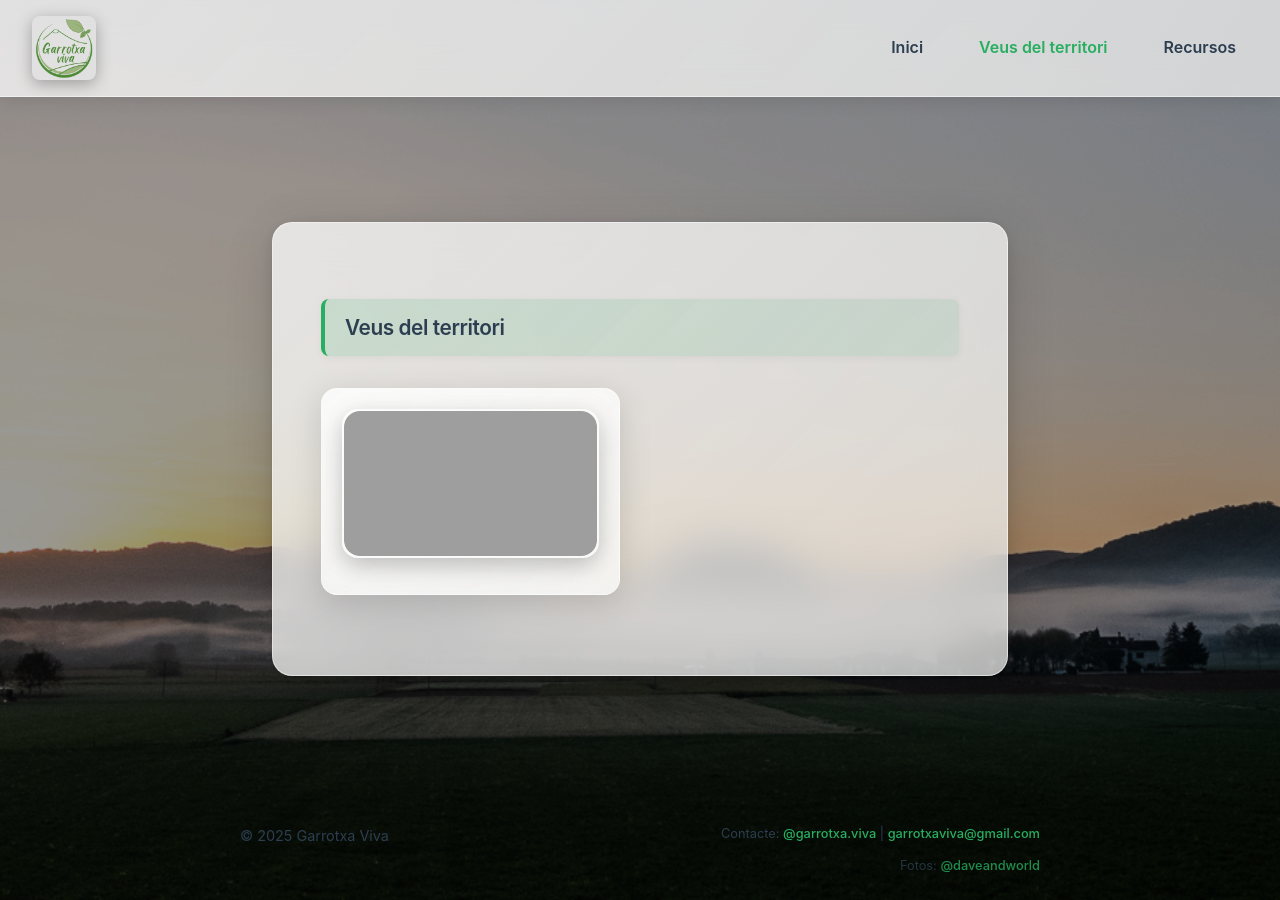
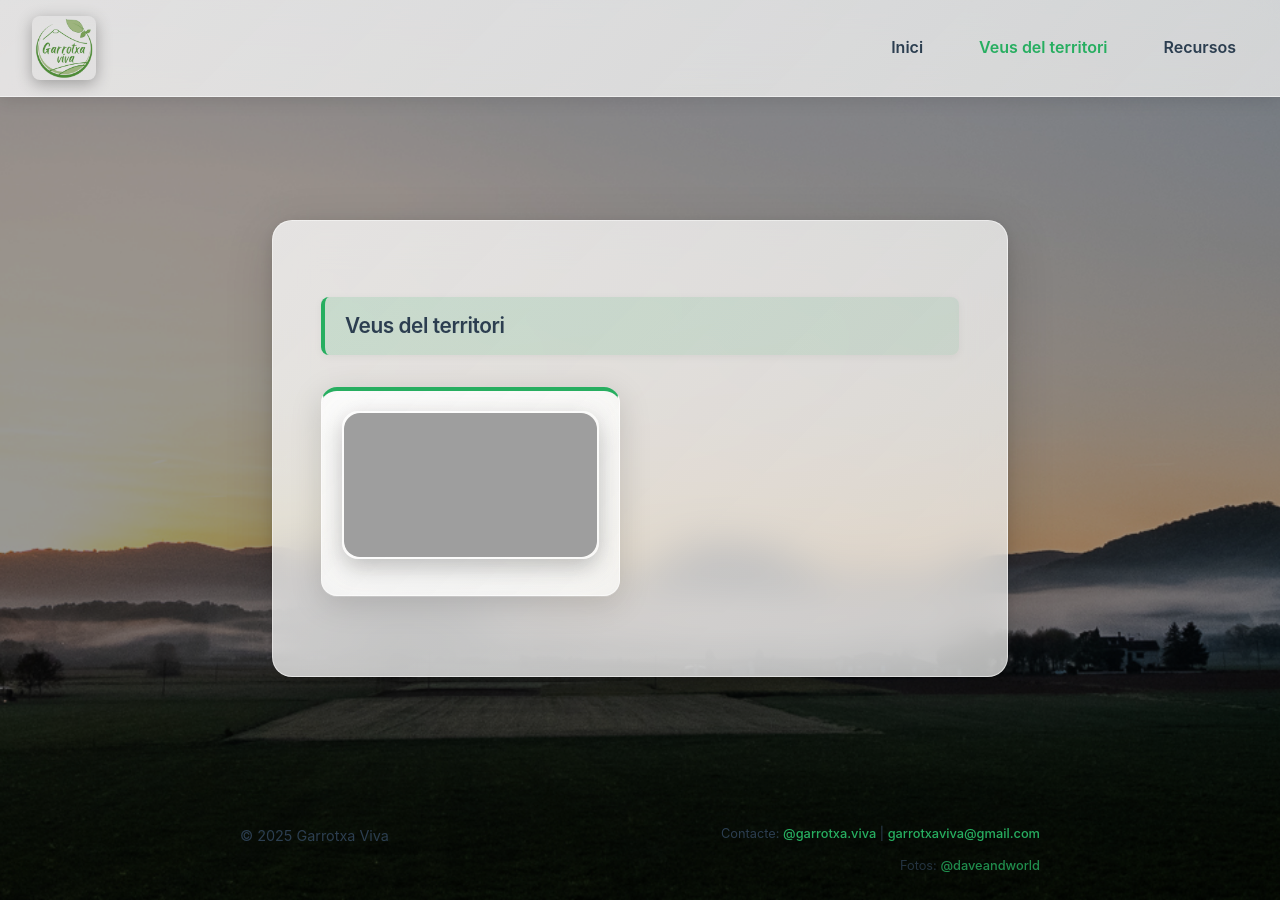
Before and after one commit to garrotxa-viva/garrotxa-viva.github.io, a Jekyll site: the page built from veus-del-territori.markdown, in a window 1280 px wide. Built offline with Jekyll 4.4.1, drawn with Linux system fonts in a browser that asks for light colours; grey boxes are pictures that could not be loaded.

Commit message:
Make video cards nicer

```diff
--- a/assets/css/main.css
+++ b/assets/css/main.css
@@ -163,22 +163,49 @@ nav a.active {
 
 .video-card {
   background: linear-gradient(135deg, rgba(255, 255, 255, 0.75), rgba(250, 250, 248, 0.7));
-  padding: 1rem;
+  padding: 1.25rem;
   border-radius: 1rem;
   box-shadow: 0 0.5rem 2rem rgba(0, 0, 0, 0.15);
   backdrop-filter: blur(20px);
   border: 1px solid rgba(255, 255, 255, 0.5);
-  transition: transform 0.3s ease, box-shadow 0.3s ease;
+  border-top: 4px solid #27ae60;
+  transition: all 0.3s ease;
+  position: relative;
+  overflow: hidden;
+}
+
+.video-card::before {
+  content: '';
+  position: absolute;
+  top: 0;
+  left: 0;
+  right: 0;
+  height: 4px;
+  background: linear-gradient(90deg, #27ae60, #229954);
+  transform: scaleX(0);
+  transform-origin: left;
+  transition: transform 0.3s ease;
+}
+
+.video-card:hover::before {
+  transform: scaleX(1);
 }
 
 .video-card:hover {
-  transform: translateY(-0.25rem);
-  box-shadow: 0 0.75rem 2.5rem rgba(0, 0, 0, 0.2);
+  transform: translateY(-0.5rem);
+  box-shadow: 0 1rem 3rem rgba(0, 0, 0, 0.25);
+  border-color: rgba(39, 174, 96, 0.3);
+  background: linear-gradient(135deg, rgba(255, 255, 255, 0.85), rgba(250, 250, 248, 0.8));
 }
 
 .video-card .video-container {
   margin-bottom: 1rem;
   box-shadow: 0 0.5rem 1.5rem rgba(0, 0, 0, 0.25);
+  transition: box-shadow 0.3s ease;
+}
+
+.video-card:hover .video-container {
+  box-shadow: 0 0.75rem 2rem rgba(0, 0, 0, 0.3);
 }
 
 .video-card h3 {
```
